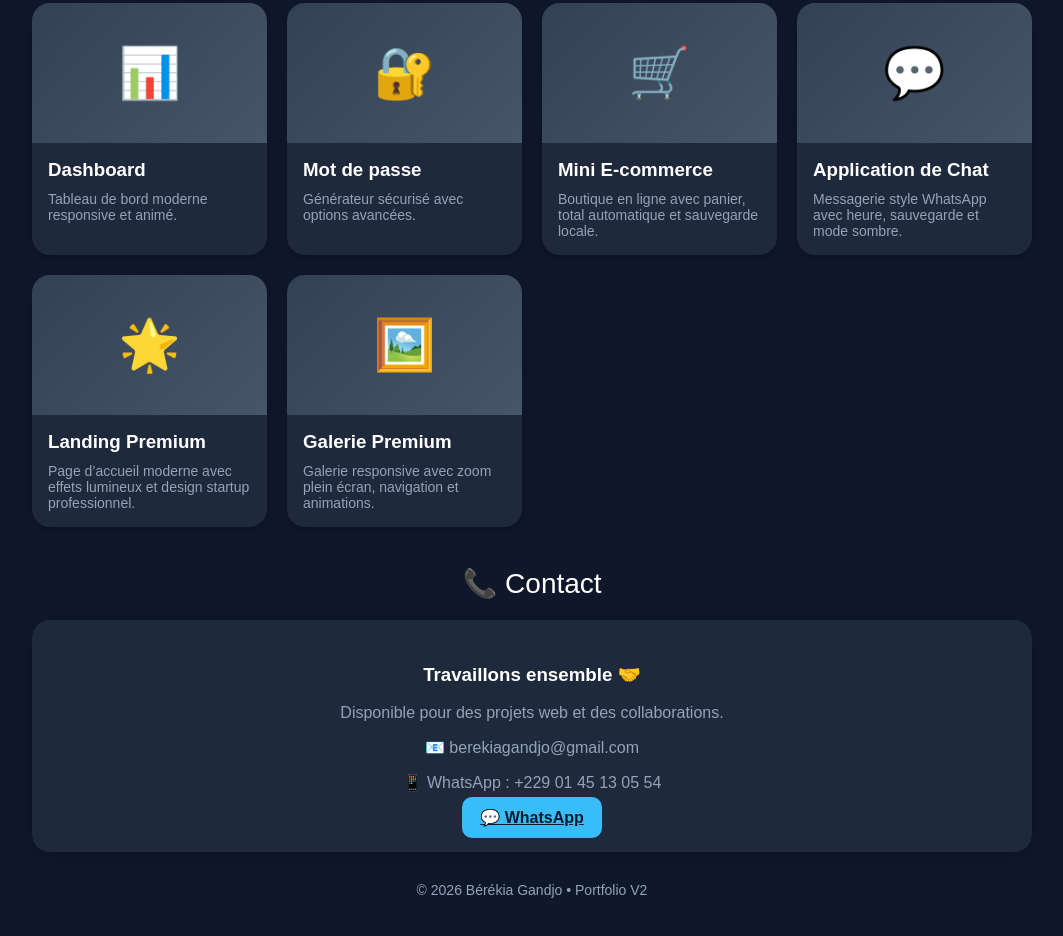
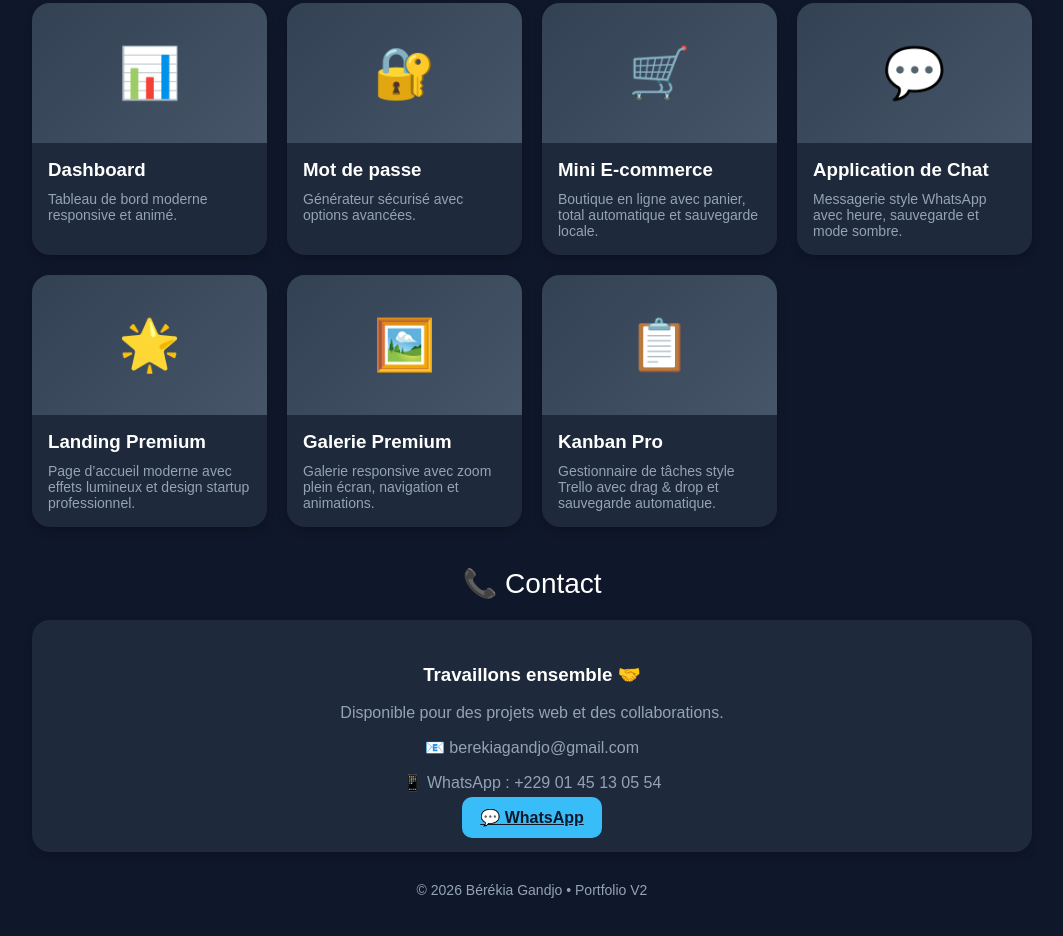
Before and after one commit to berekiagandjo-ctrl/Portfolio-v2, a plain HTML site: page index.html in a window 1280 px wide. Shown: the part 966-1902 px from the top of the page, without its empty margins (108-1171 px from the left). Drawn offline with Linux system fonts and the light colour scheme.

Commit message:
Update index.html

```diff
--- a/index.html
+++ b/index.html
@@ -307,6 +307,13 @@
     <p>Galerie responsive avec zoom plein écran, navigation et animations.</p>
   </div>
 </div>
+<div class="project">
+  <div class="img">📋</div>
+  <div class="content">
+    <h3>Kanban Pro</h3>
+    <p>Gestionnaire de tâches style Trello avec drag & drop et sauvegarde automatique.</p>
+  </div>
+</div>
 
       </div>
 
```
